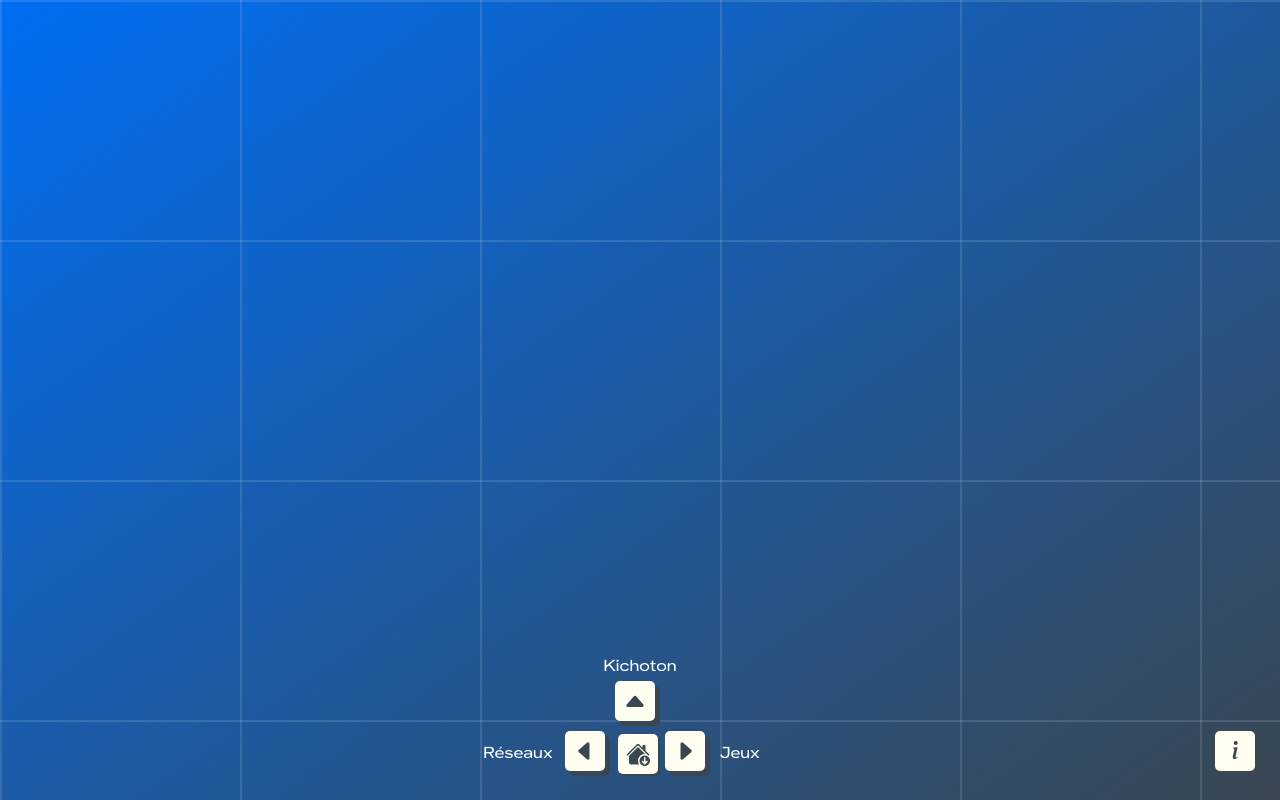
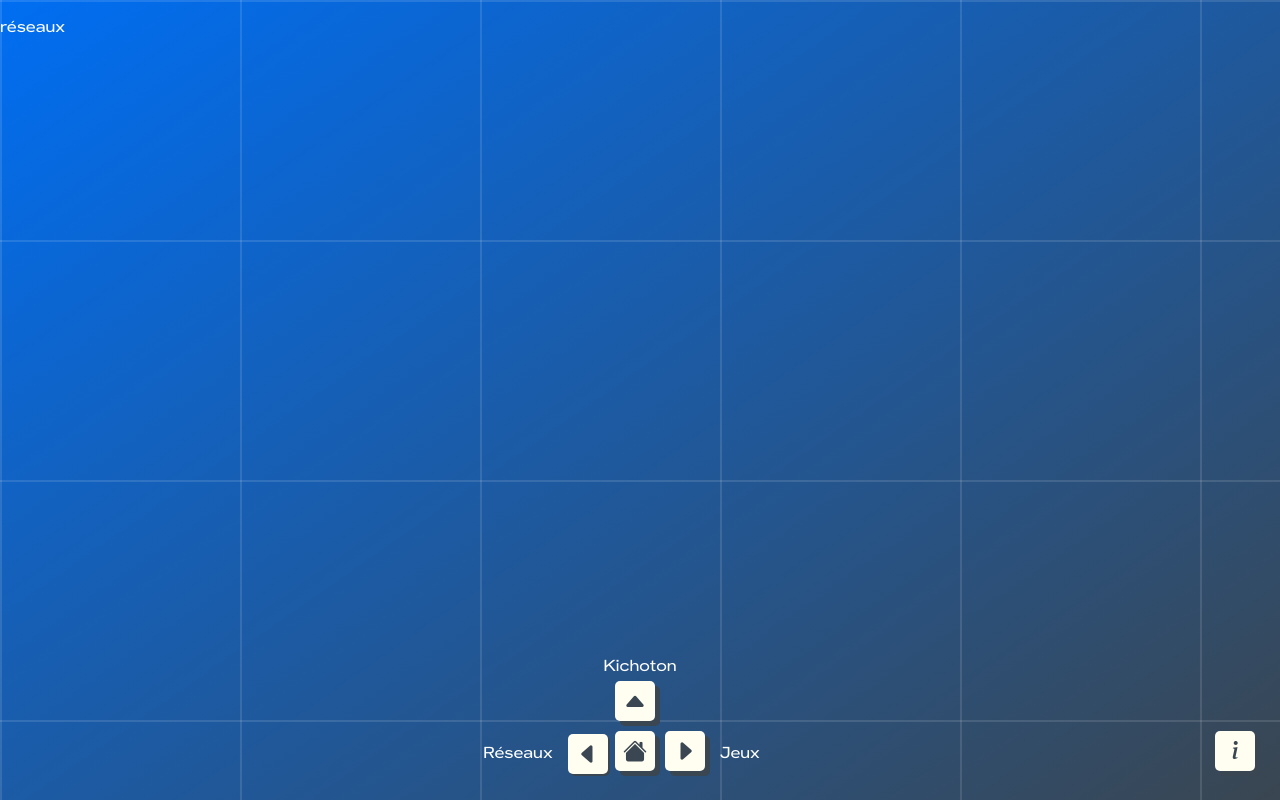
Before and after one commit to Kichoton/kich-react, a React (Create React App) app: page /reseaux in a window 1280 px wide. Built offline with nearby package versions, Linux system fonts and the light colour scheme.

Commit message:
btn pressed with url

```diff
--- a/src/components/App.js
+++ b/src/components/App.js
@@ -1,7 +1,7 @@
 import logo from '../assets/logo_kich_white.png';
 import '../style/App.css';
 import React, {useEffect, useState} from 'react';
-import { BrowserRouter as Router, Route, Routes, Link } from 'react-router-dom';
+import { BrowserRouter as Router, Route, Routes, Link, useLocation } from 'react-router-dom';
 
 
 
@@ -46,7 +46,6 @@ function KichPage(){
     </main>
   )
 }
-
 
 function Carousel() {
   const [carouselIndex, setCarouselIndex] = useState(0);
@@ -107,8 +106,6 @@ function Carousel() {
         <i className="bi bi-arrow-left-short"></i>
       </button>
       <div className="carousel-slides">
-        {/* Le background pourrait etre dans l'objet slide, et il pourrait comment etre transparent to la couleur chosis
-       */}
         {slides.map((slide, index) => (
           <div
             key={index}
@@ -119,9 +116,9 @@ function Carousel() {
             <h2>
               {slide.title}
             </h2>
-            {/* Ajouter du text dans le see more, qui serait dans overlfow a droite et qui se décalerait au click en meme tempsque la barre du see more se décale */}
+
             <div className={`carousel-see-more ${isExpanded ? 'carousel-see-more-active' : ''}`}>
-              <button onClick={handleSeeMore}>
+              <button  id={`${index === carouselIndex ? 'carousel-see-more-btn' : ''}`} onClick={handleSeeMore}>
                 <i className="bi bi-plus"></i>
               </button>
               <span className='carousel-divider'></span>
@@ -163,7 +160,7 @@ function GamesPage(){
 function NetworkPage(){
   return(
     <main className="network-container">
-
+      <p>réseaux</p>
     </main>
   )
 }
@@ -190,6 +187,9 @@ function GlobalButtons() {
         case "i":
           document.getElementById('footer').click();
           break;
+        case "+":
+          document.getElementById('carousel-see-more-btn').click();
+          break;
         default:
           break;
       }
@@ -213,8 +213,6 @@ function GlobalButtons() {
       footerContainer.classList.add("footer-active");
       footerBtn.parentElement.parentElement.classList.add('kich-btn-active');
     }
-
-
   }
 
   function handleNavClick(event){
@@ -227,26 +225,17 @@ function GlobalButtons() {
 
     let btnNavClicked = document.getElementById(event.currentTarget.id);
     btnNavClicked.parentElement.parentElement.classList.add('kich-btn-active');
+  }
 
-    // switch (event.currentTarget.id) {
-    //   case 'home':
-    //     setActiveItem('home')
-    //     break;
-    //   case 'kich':
-    //     setActiveItem('kich')
-    //     break;
-    //   case 'games':
-    //     setActiveItem('games')
-    //     break;
-    //   case 'network':
-    //     setActiveItem('network')
-    //     break;
-    //   default:
-    //     setActiveItem('home')
-    //     break;
-    // }
+  const location = useLocation();
+  const currentURL = location.pathname;
 
-  }
+  const buttons = [
+    { key: 0, id: "kich", label: 'bi bi-caret-up-fill', url: '/kichoton'},
+    { key: 1, id: "games", label: 'bi bi-caret-right-fill', url: '/jeux'},
+    { key: 2, id: "network", label: 'bi bi-caret-left-fill', url: '/reseaux'},
+    { key: 3, id: "home", label: 'bi bi-house-fill', url: '/'},
+  ];
 
   return(
     <div id="AppButtons">
@@ -264,40 +253,77 @@ function GlobalButtons() {
           </span>
       </span>
 
+      <nav className="nav-btn-container">
+        <span id="nav-btn-kich" className={`kich-btn kich-nav ${currentURL === buttons[0].url ? 'kich-btn-active' : ''}`}>
+            <span className="kich-btn-bg">
 
-      <nav className="nav-btn-container">
-        <span id="nav-btn-kich" className="kich-btn kich-nav">
-            <span className="kich-btn-bg">
-                <Link to="/kichoton" id="kich" className="kich-btn-touch" onClick={handleNavClick}>
+                <Link
+                  key={buttons[0].key}
+                  id={buttons[0].id}
+                  to={buttons[0].url}
+                  className="kich-btn-touch"
+                  onClick={handleNavClick}
+                >
+                  <i className={buttons[0].label}></i>
+                </Link>
+
+                {/* <Link to="/kichoton" id="kich" className="kich-btn-touch" onClick={handleNavClick}>
                     <i className="bi bi-caret-up-fill"></i>
-                </Link>
+                </Link> */}
             </span>
             <p className="kich-btn-title">Kichoton</p>
         </span>
-        <span id="nav-btn-games" className="kich-btn kich-nav">
+        <span id="nav-btn-games" className={`kich-btn kich-nav ${currentURL === buttons[1].url ? 'kich-btn-active' : ''}`}>
             <span className="kich-btn-bg">
                 {/* <button id="games" className="kich-btn-touch" onClick={() => setActiveItem('games')}> */}
                 {/* <button id="games" className="kich-btn-touch" onClick={handleNavClick}> */}
-                <Link to="/jeux" id="games" className="kich-btn-touch" onClick={handleNavClick}>
+                {/* <Link to="/jeux" id="games" className="kich-btn-touch" onClick={handleNavClick}>
                     <i className="bi bi-caret-right-fill"></i>
+                </Link> */}
+                 <Link
+                  key={buttons[1].key}
+                  id={buttons[1].id}
+                  to={buttons[1].url}
+                  className="kich-btn-touch"
+                  onClick={handleNavClick}
+                >
+                  <i className={buttons[1].label}></i>
                 </Link>
             </span>
             <p className="kich-btn-title">Jeux</p>
         </span>
-        <span id="nav-btn-network" className="kich-btn kich-nav">
+        <span id="nav-btn-network" className={`kich-btn kich-nav ${currentURL === buttons[2].url ? 'kich-btn-active' : ''}`}>
             <span className="kich-btn-bg">
                 {/* <button id="network" className="kich-btn-touch" onClick={() => setActiveItem('network')}> */}
-                <Link to="/réseaux" id="network" className="kich-btn-touch" onClick={handleNavClick}>
+                {/* <Link to="/reseaux" id="network" className="kich-btn-touch" onClick={handleNavClick}>
                     <i className="bi bi-caret-left-fill"></i>
+                </Link> */}
+                <Link
+                  key={buttons[2].key}
+                  id={buttons[2].id}
+                  to={buttons[2].url}
+                  className="kich-btn-touch"
+                  onClick={handleNavClick}
+                >
+                  <i className={buttons[2].label}></i>
                 </Link>
             </span>
             <p className="kich-btn-title">Réseaux</p>
         </span>
-        <span id="nav-btn-home" className="kich-btn kich-nav kich-btn-active">
+        <span id="nav-btn-home" className={`kich-btn kich-nav ${currentURL === buttons[3].url ? 'kich-btn-active' : ''}`}>
             <span className="kich-btn-bg">
                 {/* <button id="home" className="kich-btn-touch" onClick={() => setActiveItem('home')}> */}
-                <Link to="/" id="home" className="kich-btn-touch" onClick={handleNavClick}>
+                {/* <Link to="/" id="home" className="kich-btn-touch" onClick={handleNavClick}>
                   <i className="bi bi-house-down-fill"></i>
+                </Link> */}
+                <Link
+                  key={buttons[3].key}
+                  id={buttons[3].id}
+                  to={buttons[3].url}
+                  className="kich-btn-touch"
+                  onClick={handleNavClick}
+                >
+                  <i className={buttons[3].label}></i>
                 </Link>
             </span>
             {/* <p className="kich-btn-title">Accueil</p> */}
@@ -310,27 +336,9 @@ function GlobalButtons() {
 
 function App() {
 
-    // const [activeItem, setActiveItem] = useState('home');
 
-    // let contentView;
-
-    // switch (activeItem) {
-    //   case 'home':
-    //     contentView = <HomePage />;
-    //     break;
-    //   case 'kich':
-    //     contentView = <KichPage />;
-    //     break;
-    //   case 'games':
-    //     contentView = <GamesPage />;
-    //     break;
-    //   case 'network':
-    //     contentView = <NetworkPage />;
-    //     break;
-    //   default:
-    //     contentView = <HomePage />;
-    // }
     return (
+      // Doc : https://reactrouter.com/en/main
       <Router>
         <div className="App">
 
@@ -340,10 +348,9 @@ function App() {
             <Route exact path="/" element={<HomePage/>} />
             <Route path="/kichoton" element={<KichPage/>} />
             <Route path="/jeux" element={<GamesPage/>} />
-            <Route path="/réseaux" element={<NetworkPage/>} />
+            <Route path="/reseaux" element={<NetworkPage/>} />
           </Routes>
-          {/* {contentView} */}
-          {/* <GlobalButtons setActiveItem={setActiveItem} /> */}
+
           <GlobalButtons />
         </div>
       </Router>
```
Lines whose indentation alone changed are shown as unchanged.
